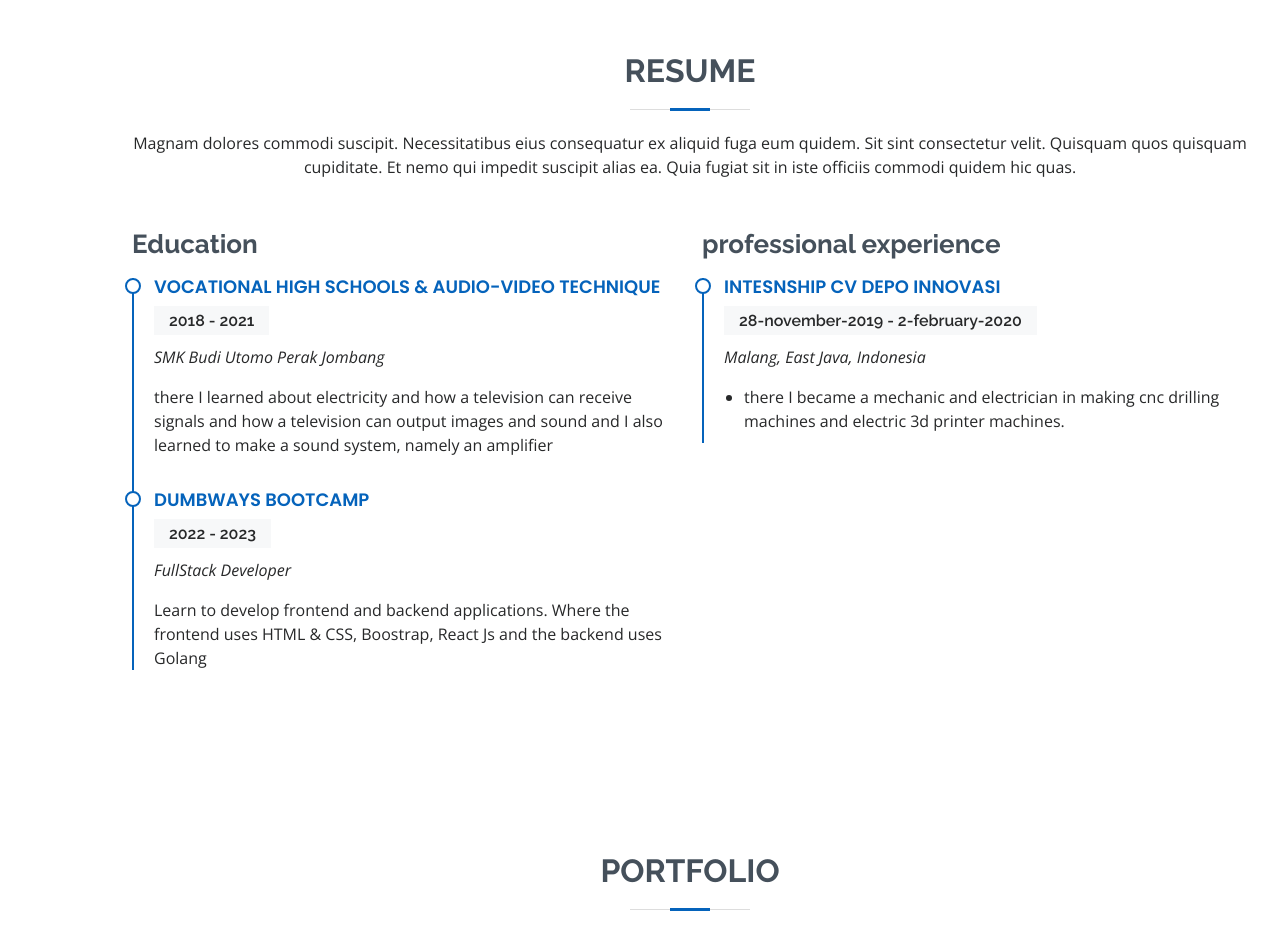
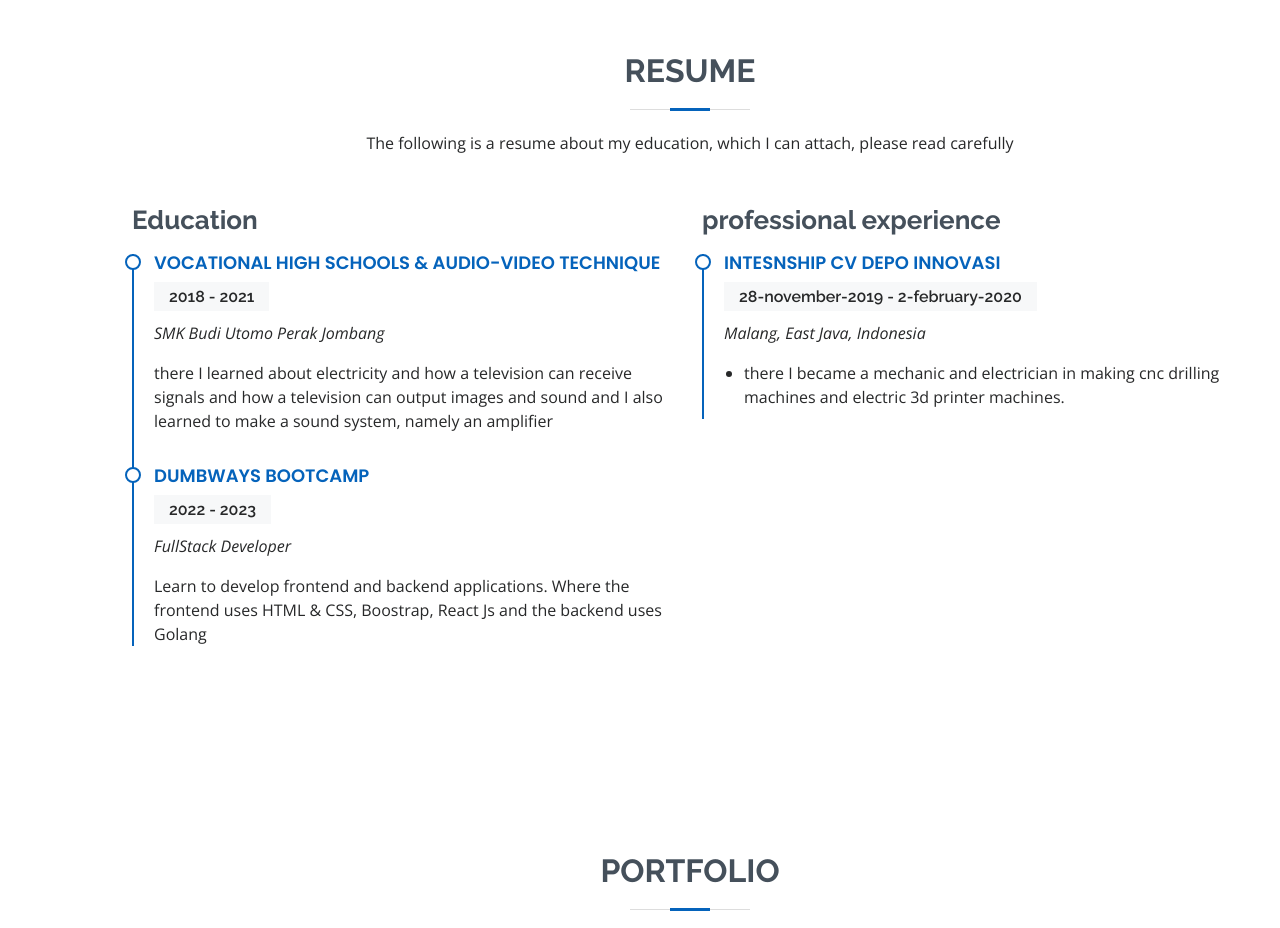
Before and after one commit to achyarrbagus/my-portfolio-web, a plain HTML site: page index.html in a window 1280 px wide. Shown: the part 2040-2968 px from the top of the page. Drawn offline with nearby package versions, Linux system fonts and the light colour scheme.

Commit message:
initial-commit

```diff
--- a/index.html
+++ b/index.html
@@ -10,7 +10,6 @@
 
     <!-- Favicons -->
     <link href="assets/img/rocket-solid (1).svg" rel="icon" />
-
     <!-- Google Fonts -->
     <link
       href="https://fonts.googleapis.com/css?family=Open+Sans:300,300i,400,400i,600,600i,700,700i|Raleway:300,300i,400,400i,500,500i,600,600i,700,700i|Poppins:300,300i,400,400i,500,500i,600,600i,700,700i"
@@ -196,11 +195,7 @@
         <div class="container" data-aos="fade-up">
           <div class="section-title">
             <h2>Resume</h2>
-            <p>
-              Magnam dolores commodi suscipit. Necessitatibus eius consequatur ex aliquid fuga eum quidem. Sit sint consectetur
-              velit. Quisquam quos quisquam cupiditate. Et nemo qui impedit suscipit alias ea. Quia fugiat sit in iste officiis
-              commodi quidem hic quas.
-            </p>
+            <p>The following is a resume about my education, which I can attach, please read carefully</p>
           </div>
 
           <div class="row">
```
